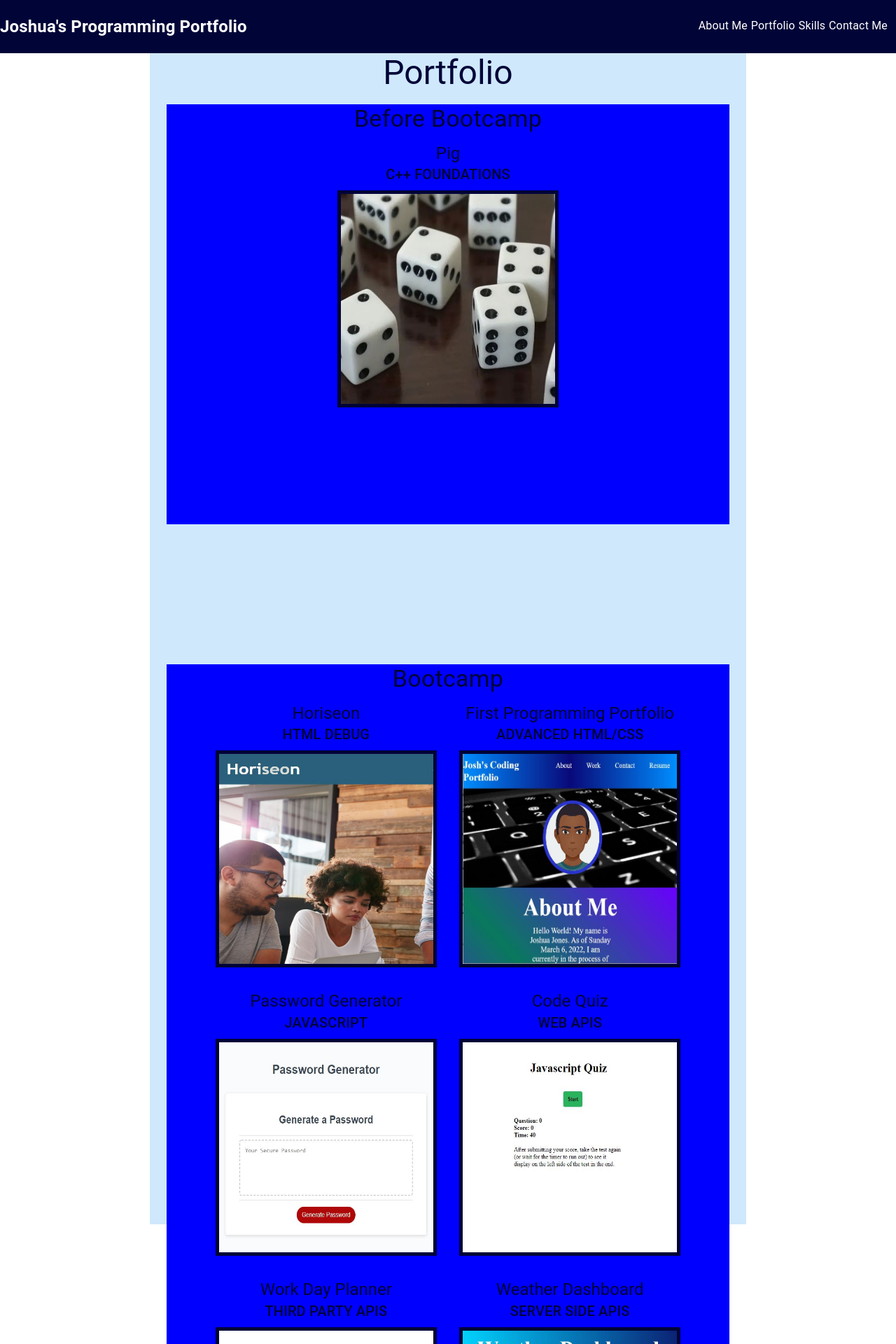
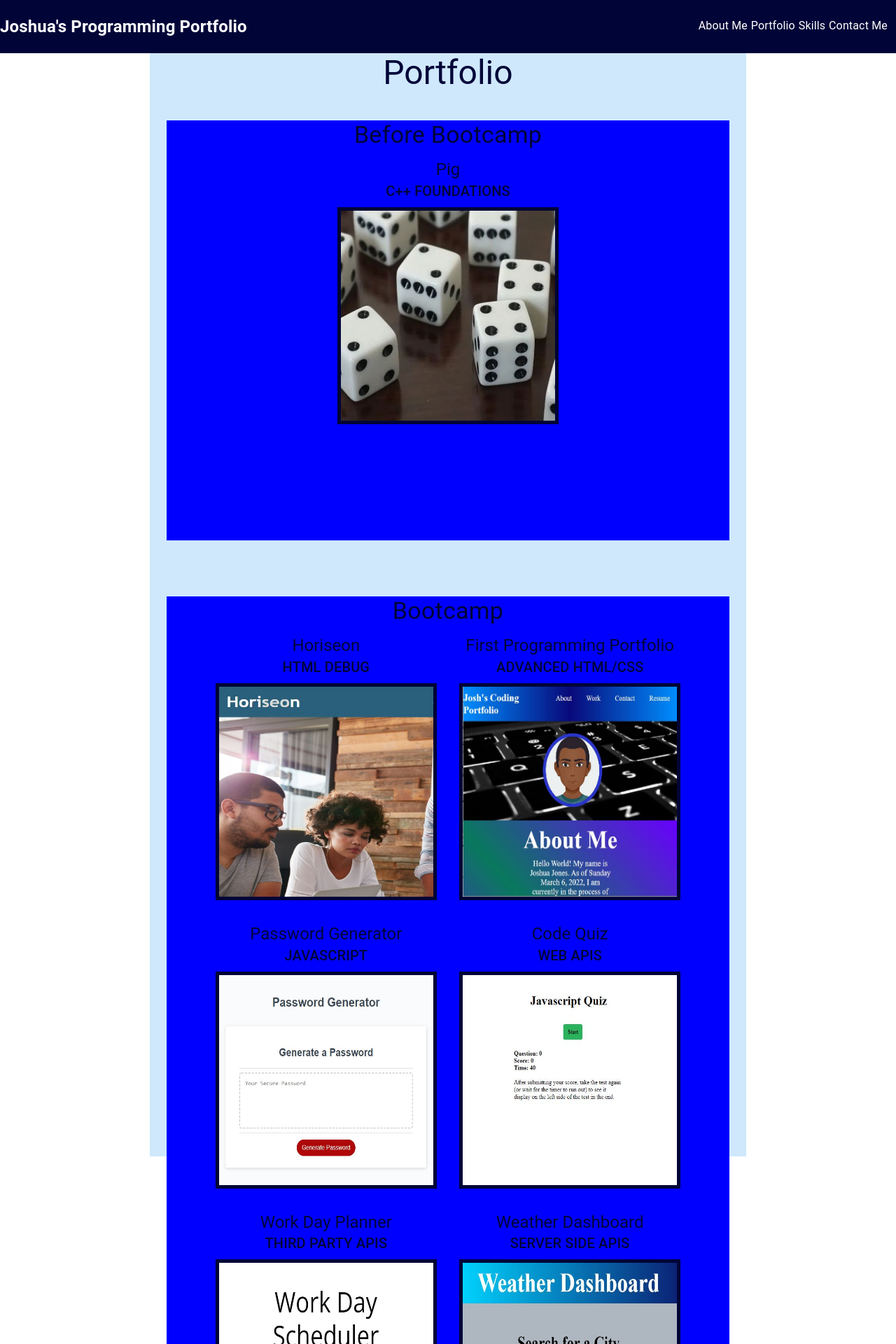
Before and after one commit to CoderJ01/material-ui-programming-portfolio, a React (Create React App) app: page /portfolio in a window 1280 px wide. Shown: the top 1920 px of the page at 70% size. Built offline with nearby package versions, Linux system fonts and the light colour scheme.

Commit message:
pass prop into Section component

```diff
--- a/src/pages/Portfolio/Portfolio.page.jsx
+++ b/src/pages/Portfolio/Portfolio.page.jsx
@@ -19,8 +19,8 @@ const Portfolio = () => {
             <Container maxWidth="md">
                 <Box sx={{ bgcolor: '#cfe8fc', height: '100vh', textAlign: 'center' }}>
                     <Typography variant="h3" gutterBottom sx={{ color: 'rgb(0, 4, 55)' }}>Portfolio</Typography>
-                    <Section dataObj={beforeBootcamp}/>
-                    <Section dataObj={bootcamp}/>
+                    <Section dataObj={beforeBootcamp} fromTop={40}/>
+                    <Section dataObj={bootcamp} fromTop={-120}/>
                     {/* <Section dataObj={selfTaught}/> */}
                     {/* <Section dataObj={certificates}/> */}
                     {/* <Section dataObj={resumeObj}/> */}
```
